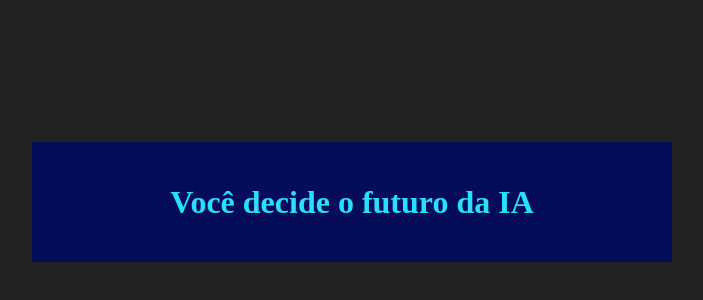
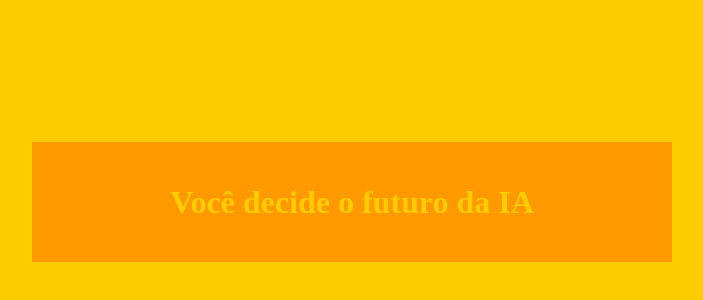
Before and after one commit to Max-mari/criando-missao, a plain HTML site: page index.html in a window 1280 px wide. Shown: the part 206-506 px from the top of the page, without its empty margins (288-991 px from the left). Drawn offline with Linux system fonts and the light colour scheme.

Commit message:
Update style.css

```diff
--- a/style.css
+++ b/style.css
@@ -1,10 +1,11 @@
-:root{
---cor-fundo: #222 ;
---cor-principal: #050d5a ;
---cor-secundaria: #3148f5;
---cor-destaque: #2BDEFD;
---cor-texto: #e0f005;
+:root {
+    --cor-fundo: #ffcc00; /* Amarelo */
+    --cor-principal: #ff9900; /* Laranja */
+    --cor-secundaria: #ff3300; /* Vermelho */
+    --cor-destaque: #ffcc00; /* Amarelo */
+    --cor-texto: #000000; /* Preto */
 }
+
 body {
     background-color: var(--cor-fundo);
     color: var(--cor-texto);
@@ -13,7 +14,8 @@ justify-content: center;
     align-items: center;
     min-height: 100vh;
 }
-.caixa-principal{
+
+.caixa-principal {
     background-color: var(--cor-principal);
     width: 90%;
     max-width: 600px;
@@ -21,9 +23,10 @@ text-align: center;
     padding: 20px;
 }
 
-h1{
+h1 {
     color: var(--cor-destaque);
 }
+
 button {
     background-color: var(--cor-secundaria);
     color: var(--cor-texto);
@@ -32,7 +35,8 @@ border-radius: 15px;
     padding: 15px;
     transition: background-color 0.3s;
 }
-button:hover{
+
+button:hover {
     background-color: var(--cor-destaque);
     color: var(--cor-principal);
 }
```
Lines whose indentation alone changed are shown as unchanged.
